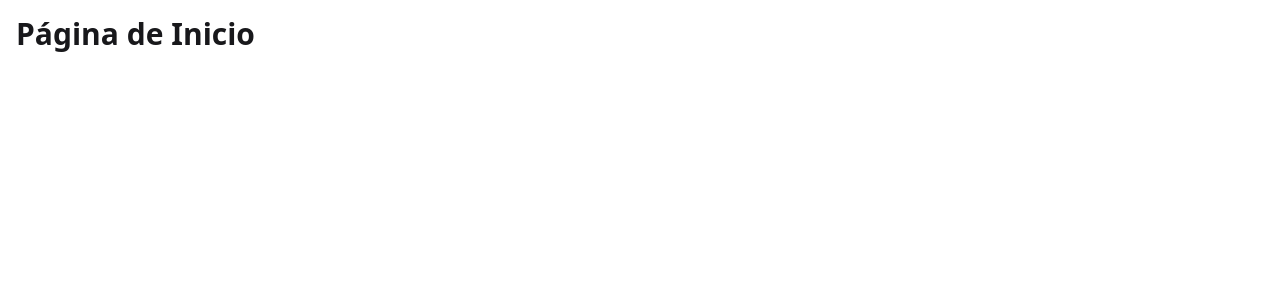
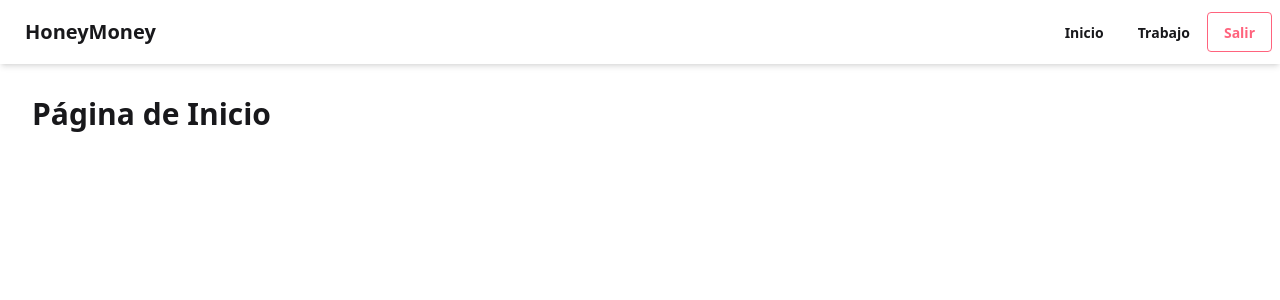
Before and after one commit to FreelancerMorales/WebFinanzas, a React (Vite) app in the folder finanzas-personales/: page /home in a window 1280 px wide. Shown: the top 300 px of the page. Built offline with nearby package versions, Linux system fonts and the light colour scheme.

Commit message:
feat: implement authentication context and routing with protected routes

```diff
--- a/finanzas-personales/src/App.jsx
+++ b/finanzas-personales/src/App.jsx
@@ -1,7 +1,12 @@
+import { AuthProvider } from './context/AuthContext';
 import AppRouter from './router/AppRouter';
 
 function App() {
-  return <AppRouter />;
+  return (
+    <AuthProvider>
+      <AppRouter />
+    </AuthProvider>
+  );
 }
 
 export default App;
--- a/finanzas-personales/src/components/Navbar.jsx
+++ b/finanzas-personales/src/components/Navbar.jsx
@@ -0,0 +1,23 @@
+import { Link } from 'react-router-dom';
+import { useAuth } from '../context/AuthContext';
+
+const Navbar = () => {
+  const { user, logout } = useAuth();
+
+  if (!user) return null;
+
+  return (
+    <div className="navbar bg-base-100 shadow-md">
+      <div className="flex-1">
+        <Link to="/home" className="btn btn-ghost text-xl">HoneyMoney</Link>
+      </div>
+      <div className="flex-none gap-2">
+        <Link to="/home" className="btn btn-ghost">Inicio</Link>
+        <Link to="/work" className="btn btn-ghost">Trabajo</Link>
+        <button onClick={logout} className="btn btn-outline btn-error">Salir</button>
+      </div>
+    </div>
+  );
+};
+
+export default Navbar;
--- a/finanzas-personales/src/context/AuthContext.jsx
+++ b/finanzas-personales/src/context/AuthContext.jsx
@@ -0,0 +1,19 @@
+import { createContext, useContext, useState } from 'react';
+
+const AuthContext = createContext();
+
+export const AuthProvider = ({ children }) => {
+  const [user, setUser] = useState(true); // Set to true for testing purposes, replace with actual user data
+  // In a real application, you would fetch user data from an API or authentication service
+
+  const login = (userData) => setUser(userData);
+  const logout = () => setUser(null);
+
+  return (
+    <AuthContext.Provider value={{ user, login, logout }}>
+      {children}
+    </AuthContext.Provider>
+  );
+};
+
+export const useAuth = () => useContext(AuthContext);
--- a/finanzas-personales/src/layouts/MainLayout.jsx
+++ b/finanzas-personales/src/layouts/MainLayout.jsx
@@ -0,0 +1,12 @@
+import Navbar from '../components/Navbar';
+
+const MainLayout = ({ children }) => {
+  return (
+    <>
+      <Navbar />
+      <main className="p-4">{children}</main>
+    </>
+  );
+};
+
+export default MainLayout;
--- a/finanzas-personales/src/router/AppRouter.jsx
+++ b/finanzas-personales/src/router/AppRouter.jsx
@@ -1,18 +1,58 @@
-import { BrowserRouter, Routes, Route } from 'react-router-dom';
+import { BrowserRouter, Routes, Route, Navigate } from 'react-router-dom';
 import Login from '../pages/Login';
 import Register from '../pages/Register';
 import Home from '../pages/Home';
 import Work from '../pages/Work';
 import NotFound from '../pages/NotFound';
+import MainLayout from '../layouts/MainLayout';
+import { useAuth } from '../context/AuthContext';
+
+const PrivateRoute = ({ children }) => {
+  const { user } = useAuth();
+  return user ? <MainLayout>{children}</MainLayout> : <Navigate to="/" />;
+};
+
+const PublicRoute = ({ children }) => {
+  const { user } = useAuth();
+  return !user ? children : <Navigate to="/home" />;
+};
 
 const AppRouter = () => {
   return (
     <BrowserRouter>
       <Routes>
-        <Route path="/" element={<Login />} />
-        <Route path="/register" element={<Register />} />
-        <Route path="/home" element={<Home />} />
-        <Route path="/work" element={<Work />} />
+        <Route
+          path="/"
+          element={
+            <PublicRoute>
+              <Login />
+            </PublicRoute>
+          }
+        />
+        <Route
+          path="/register"
+          element={
+            <PublicRoute>
+              <Register />
+            </PublicRoute>
+          }
+        />
+        <Route
+          path="/home"
+          element={
+            <PrivateRoute>
+              <Home />
+            </PrivateRoute>
+          }
+        />
+        <Route
+          path="/work"
+          element={
+            <PrivateRoute>
+              <Work />
+            </PrivateRoute>
+          }
+        />
         <Route path="*" element={<NotFound />} />
       </Routes>
     </BrowserRouter>
```
Also changed, not shown: finanzas-personales/src/components/Header.jsx (added).
